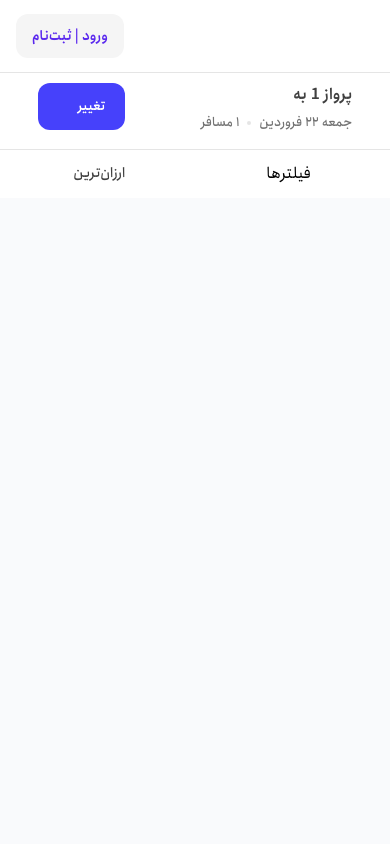
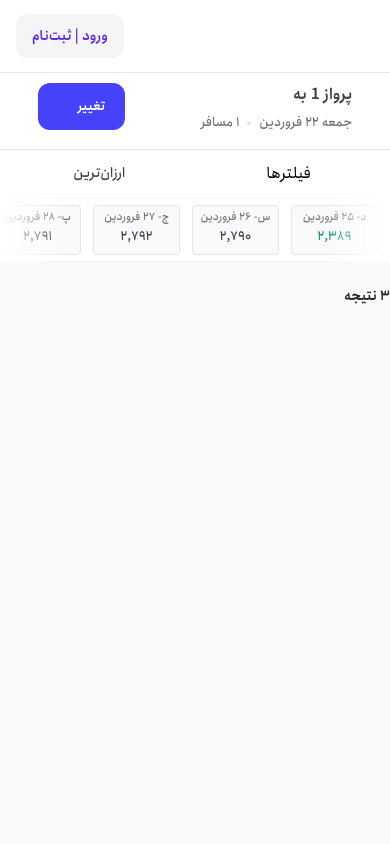
Before and after one commit to Floy-ir/Frontend, a Next.js app: page /flights/1 in a window 390 px wide. Shown: the top 844 px of the page. Built offline with nearby package versions, Linux system fonts and the light colour scheme; some icons are missing.

Commit message:
fix(style): price-time line responsiveness

```diff
--- a/app/flights/[route]/page.tsx
+++ b/app/flights/[route]/page.tsx
@@ -231,7 +231,7 @@ export default function FlightResults({ params, searchParams }: RouteParams) {
       <div className="container mx-auto max-w-266 p-0 md:px-4 md:py-6">
         {/* Timeline component from HEAD branch */}
         <div className="mb-6">
-          {/* <Timeline
+          <Timeline
             originCityCode={originCode || ""}
             destinationCityCode={destinationCode || ""}
             selectedDate={selectedDate}
@@ -239,13 +239,13 @@ export default function FlightResults({ params, searchParams }: RouteParams) {
             child={String(child)}
             infant={String(infant)}
             autoScrollToSelected={true}
-          /> */}
+          />
         </div>
 
-        <div className="mb-8 flex flex-row items-center justify-between">
-          {/* <p className="text-Gray-N800 text-right text-sm font-semibold">۳ نتیجه</p> */}
+        <div className="mb-8 flex flex-row items-center justify-between ">
+          <p className="text-Gray-N800 text-right text-sm font-semibold">۳ نتیجه</p>
           {/* desktop sort */}
-          {/* <div className="hidden flex-row items-center justify-end gap-3 md:flex">
+          <div className="hidden flex-row items-center justify-end gap-3 md:flex">
             {sortOptions.map(({ key, label }) => (
               <button
                 key={key}
@@ -259,7 +259,7 @@ export default function FlightResults({ params, searchParams }: RouteParams) {
                 <span className="text-sm leading-normal">{label}</span>
               </button>
             ))}
-          </div> */}
+          </div>
         </div>
 
         <div className="flex flex-row gap-4">
--- a/components/FlightsPage/price-timeline.tsx
+++ b/components/FlightsPage/price-timeline.tsx
@@ -98,8 +98,8 @@ const Timeline = ({
     <div className="relative max-w-screen items-center justify-center">
       {/* Gradient */}
       <div className="pointer-events-none absolute inset-0 z-9 flex w-full justify-between">
-        <div className="h-full w-[69px] bg-gradient-to-l from-white to-transparent lg:rounded-2xl"></div>
-        <div className="h-full w-[69px] bg-gradient-to-r from-white to-transparent lg:rounded-2xl"></div>
+        <div className="h-full w-[69px] bg-gradient-to-l from-white to-transparent md:rounded-2xl"></div>
+        <div className="h-full w-[69px] bg-gradient-to-r from-white to-transparent md:rounded-2xl"></div>
       </div>
 
       {/* buttons */}
@@ -131,7 +131,7 @@ const Timeline = ({
       {/* Timeline scroll area */}
       <div
         ref={scrollRef}
-        className="bg-Shade-White outline-Gray-N100 relative inline-flex h-[64px] w-full snap-x snap-mandatory flex-nowrap items-center gap-3 overflow-x-auto scroll-smooth py-3 outline outline-offset-[-1px] md:h-[80px] lg:w-[1036px] lg:rounded-2xl"
+        className="bg-Shade-White outline-Gray-N100 relative inline-flex h-[64px] w-full snap-x snap-mandatory flex-nowrap items-center gap-3 overflow-x-auto scroll-smooth py-3 outline outline-offset-[-1px] md:h-[80px] md:rounded-2xl"
       >
         <div className="flex snap-end gap-3 px-3">
           {data.map((item, index) => {
```
